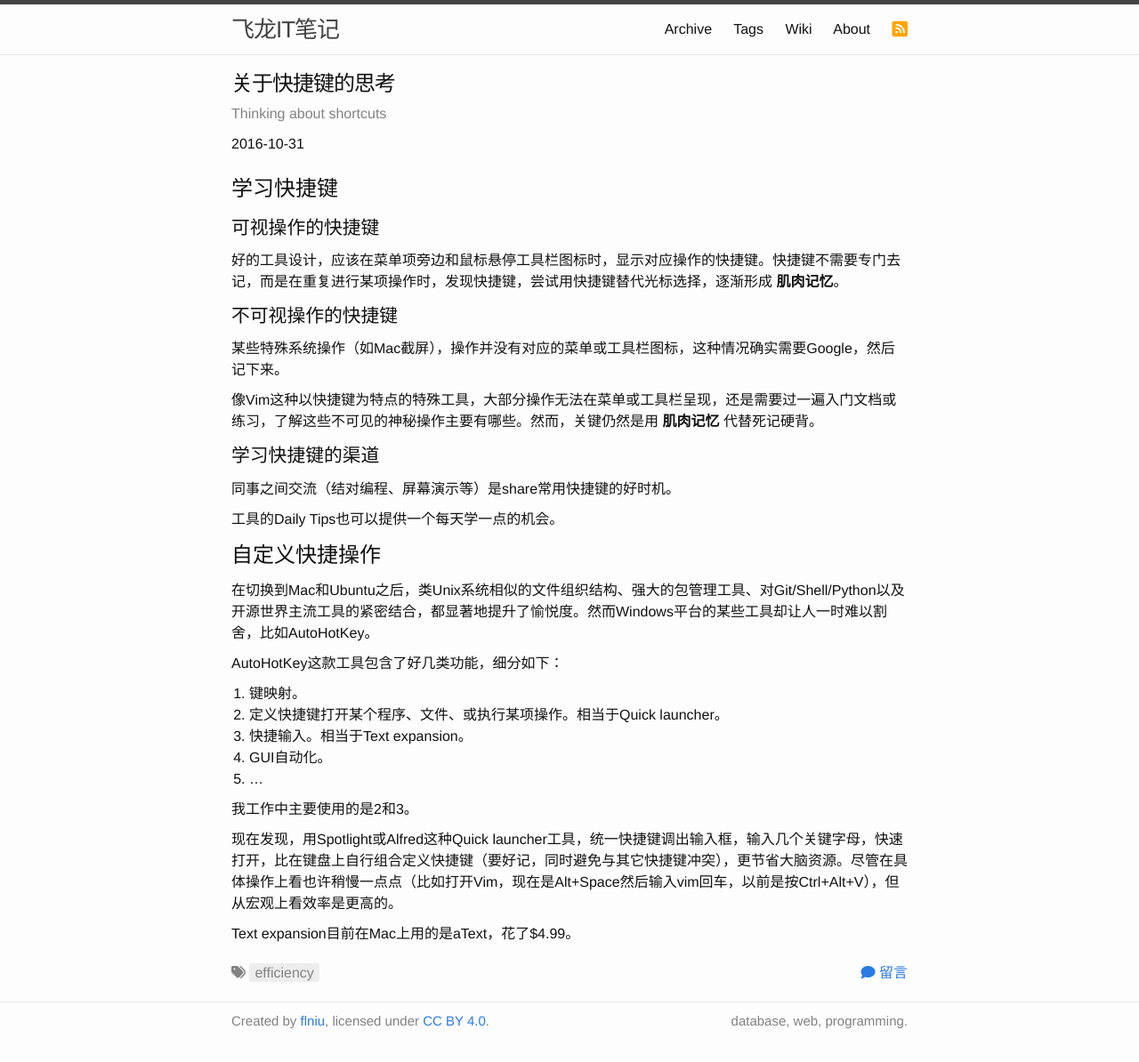
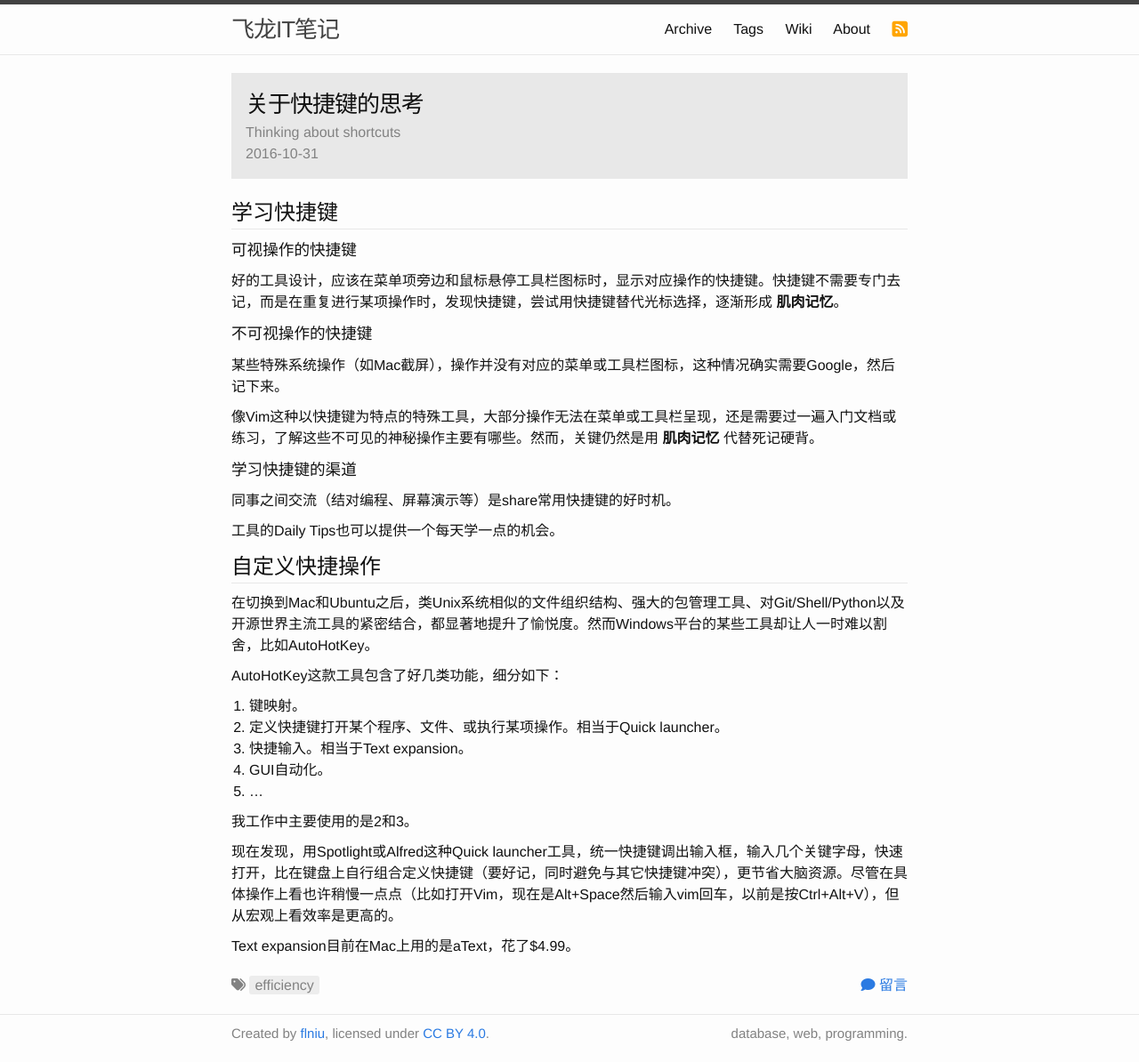
Before and after one commit to flniu/flniu.github.io, a Jekyll site: the page built from _posts/2016-10-31-thinking-about-shortcuts.md, in a window 1280 px wide. Shown: the whole page at 89% size. Built offline with Jekyll 4.4.1, drawn with Linux system fonts in a browser that asks for light colours; nearby versions of some CDN libraries.

Commit message:
change title & heading styles

```diff
--- a/_layouts/page.html
+++ b/_layouts/page.html
@@ -4,8 +4,8 @@ layout: default
 <article class="post">
 
   <header class="post-header">
-    <h1 class="post-title">{{ page.title }}</h1>
-    {% if page.subtitle %}<div class="post-subtitle"><p>{{ page.subtitle }}</p></div>{% endif %}
+    <div class="post-title">{{ page.title }}</div>
+    {% if page.subtitle %}<div class="post-subtitle">{{ page.subtitle }}</div>{% endif %}
   </header>
 
   <div class="post-content">
--- a/_layouts/post.html
+++ b/_layouts/post.html
@@ -4,9 +4,9 @@ layout: default
 <article class="post" itemscope itemtype="http://schema.org/BlogPosting">
 
   <header class="post-header">
-    <h1 class="post-title" itemprop="name headline">{{ page.title }}</h1>
-    {% if page.subtitle %}<div class="post-subtitle"><p>{{ page.subtitle }}</p></div>{% endif %}
-    <p class="post-meta"><time datetime="{{ page.date | date_to_xmlschema }}" itemprop="datePublished">{{ page.date | date: "%Y-%m-%d" }}</time>{% if page.author %} • <span itemprop="author" itemscope itemtype="http://schema.org/Person"><span itemprop="name">{{ page.author }}</span></span>{% endif %}</p>
+    <div class="post-title" itemprop="name headline">{{ page.title }}</div>
+    {% if page.subtitle %}<div class="post-subtitle">{{ page.subtitle }}</div>{% endif %}
+    <div class="post-meta"><time datetime="{{ page.date | date_to_xmlschema }}" itemprop="datePublished">{{ page.date | date: "%Y-%m-%d" }}</time>{% if page.author %} • <span itemprop="author" itemscope itemtype="http://schema.org/Person"><span itemprop="name">{{ page.author }}</span></span>{% endif %}</div>
   </header>
 
   <div class="post-content" itemprop="articleBody">
--- a/_sass/_base.scss
+++ b/_sass/_base.scss
@@ -104,12 +104,28 @@ h1, h2, h3, h4, h5, h6 {
     font-weight: $base-font-weight;
 }
 
-h1 { font-size: $base-font-size * 1.5; }
-h2 { font-size: $base-font-size * 1.4; }
-h3 { font-size: $base-font-size * 1.3; }
-h4 { font-size: $base-font-size * 1.2; }
-h5 { font-size: $base-font-size * 1.1; }
-h6 { font-size: $base-font-size; }
+h1 {
+    font-size: $base-font-size * 1.5;
+    border-bottom: 1px solid $grey-color-light;
+}
+h2 {
+    font-size: $base-font-size * 1.25;
+    border-bottom: 1px solid $grey-color-light;
+}
+h3 {
+    font-size: $base-font-size * 1.1;
+}
+h4 {
+    font-size: $base-font-size;
+}
+h5 {
+    font-size: $base-font-size * 0.875;
+    color: $grey-color-dark;
+}
+h6 {
+    font-size: $base-font-size * 0.85;
+    color: $grey-color-dark;
+}
 
 
 
--- a/_sass/_layout.scss
+++ b/_sass/_layout.scss
@@ -181,15 +181,20 @@
  */
 .post-header {
     margin-bottom: $spacing-unit;
+    padding: 1rem;
+    background-color: $grey-color-light;
 }
 
 .post-title {
-    font-size: 24px;
+    font-size: 26px;
     letter-spacing: -1px;
-    line-height: 1;
 }
 
 .post-subtitle{
+    color: $grey-color;
+}
+
+.post-meta{
     color: $grey-color;
 }
 
```
